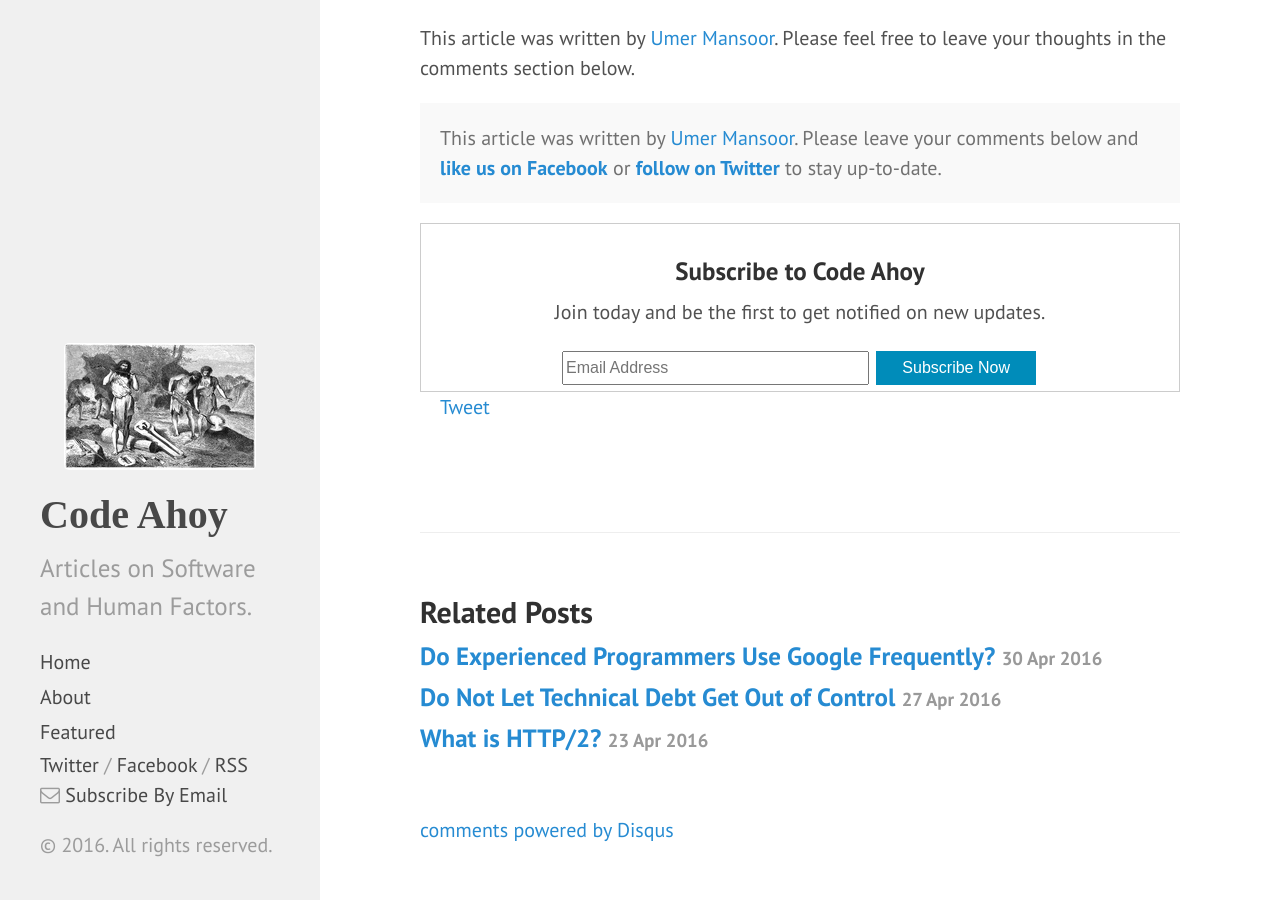
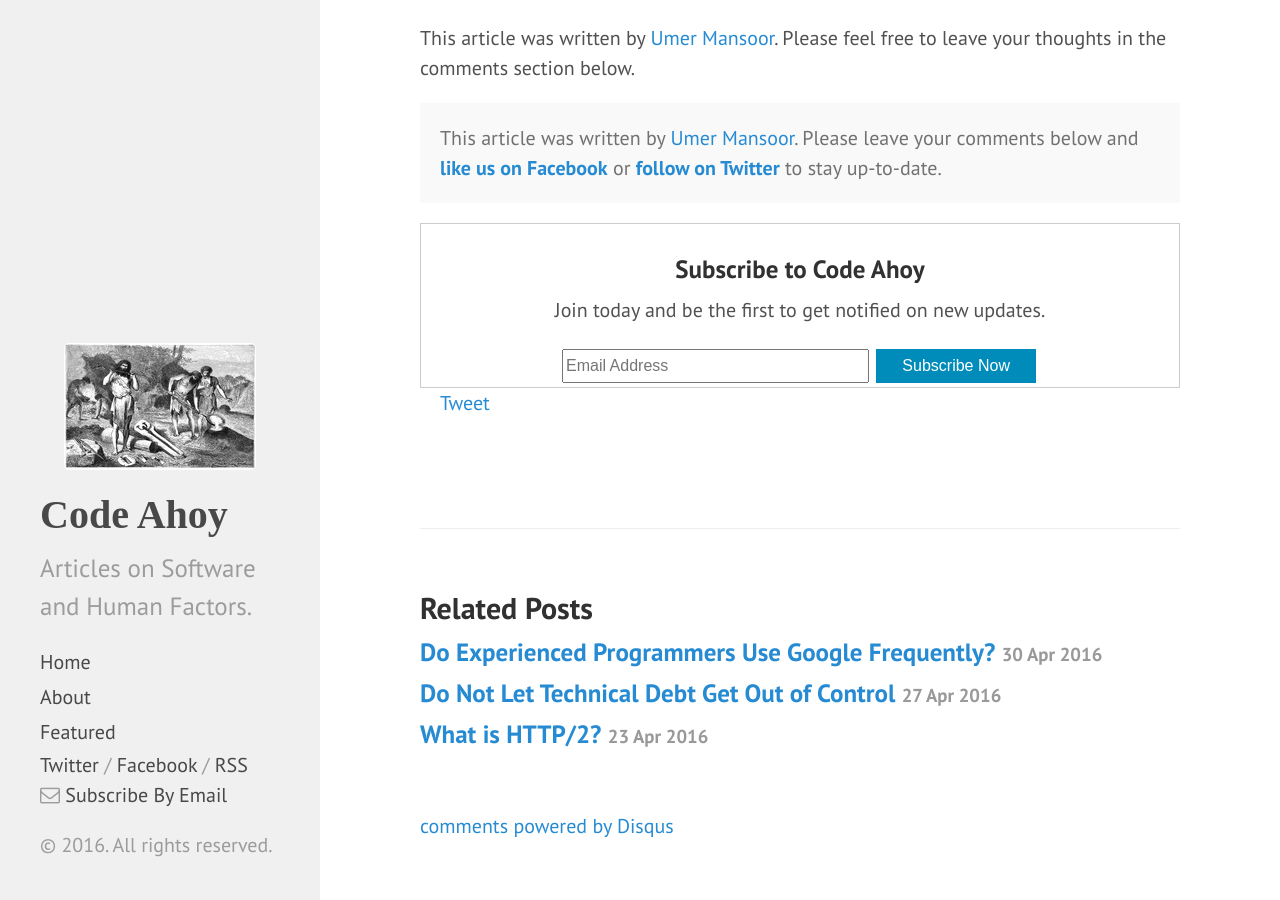
Before and after one commit to talk2viren/umermansoor.github.io, a Jekyll site: the page built from _posts/2016-04-12-let-them-own-it.md, in a window 1280 px wide and 900 px high, scrolled down 1559 px. Built offline with Jekyll 4.4.1, drawn with Linux system fonts in a browser that asks for light colours; nearby versions of some CDN libraries; a script that is not in the unit is left out; comment, search, counter and statistics services are not loaded.

Commit message:
Update post.html

```diff
--- a/_layouts/post.html
+++ b/_layouts/post.html
@@ -14,7 +14,7 @@
         <a href="https://twitter.com/codeahoy"><strong>follow on Twitter</strong></a> to stay up-to-date. <br/>
     </p>
 
-      <form style="border:1px solid #ccc;padding:2px;text-align:center;" action="https://feedburner.google.com/fb/a/mailverify" method="post" target="popupwindow" onsubmit="window.open('https://feedburner.google.com/fb/a/mailverify?uri=CodeAhoy', 'popupwindow', 'scrollbars=yes,width=550,height=520');return true">
+      <form style="border:1px solid #ccc;text-align:center;" action="https://feedburner.google.com/fb/a/mailverify" method="post" target="popupwindow" onsubmit="window.open('https://feedburner.google.com/fb/a/mailverify?uri=CodeAhoy', 'popupwindow', 'scrollbars=yes,width=550,height=520');return true">
            <h3>Subscribe to Code Ahoy</h3>
            <p>Join today and be the first to get notified on new updates.</p>
            <input type="text" style="font-size: 16px; height:34px;" name="email" size="30" placeholder="Email Address"/>
```
